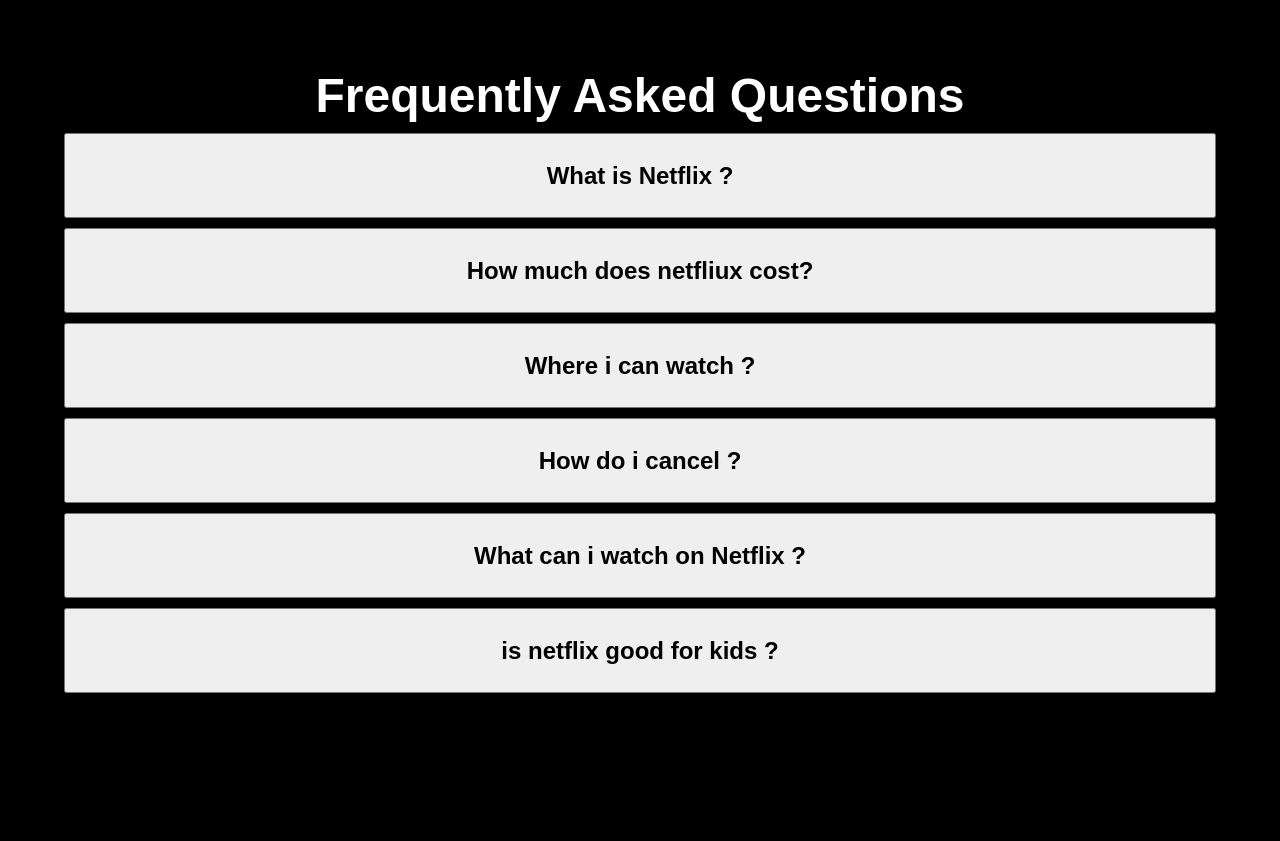
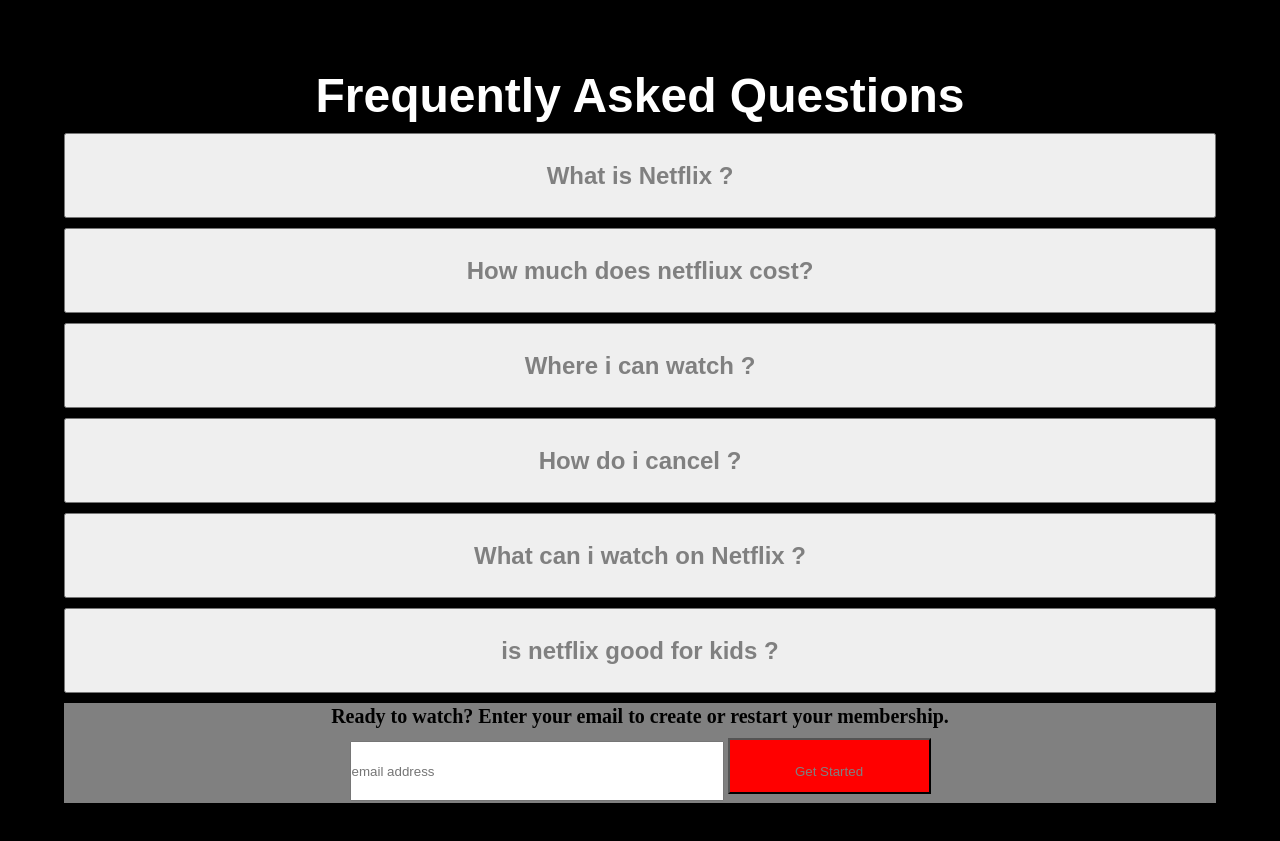
Before and after one commit to Rutendra/Netflix-clone, a plain HTML site: page index.html in a window 1280 px wide. Shown: the part 3360-4201 px from the top of the page. Drawn offline with Linux system fonts and the light colour scheme.

Commit message:
added signin

```diff
--- a/index.html
+++ b/index.html
@@ -108,6 +108,14 @@
                 <i class="fa-solid fa-plus"></i>
              </button>
 
+             <div id="checkbox">
+                <h3>Ready to watch? Enter your email to create or restart your membership.</h3>
+                <div id="la">
+                    <input class="input" placeholder="email address">
+                    <button>Get Started </button>
+                </div>
+             </div>
+
 
         </div>
     </div>
--- a/style.css
+++ b/style.css
@@ -214,3 +214,32 @@
     justify-content: center;
     align-items:center;
 }
+#checkbox{
+    height: 100px;
+    width: 85%;
+    background-color: grey;
+    padding: 0px 32px 0px 32px;
+    margin-top: 10px;
+    display: flex;
+    flex-direction: column;
+    justify-content: center;
+    align-items: center;
+}
+#checkbox h3{
+    font-size: 20px;
+}
+.input{
+    height: 56px;
+    width: 370px;
+    padding: 24px 16pox 8px 16px;
+
+}
+#checkbox button{
+    height: 56px;
+    width: 203px;
+    background-color: red;
+
+}
+#lasta button{
+    color: grey;
+}
```
